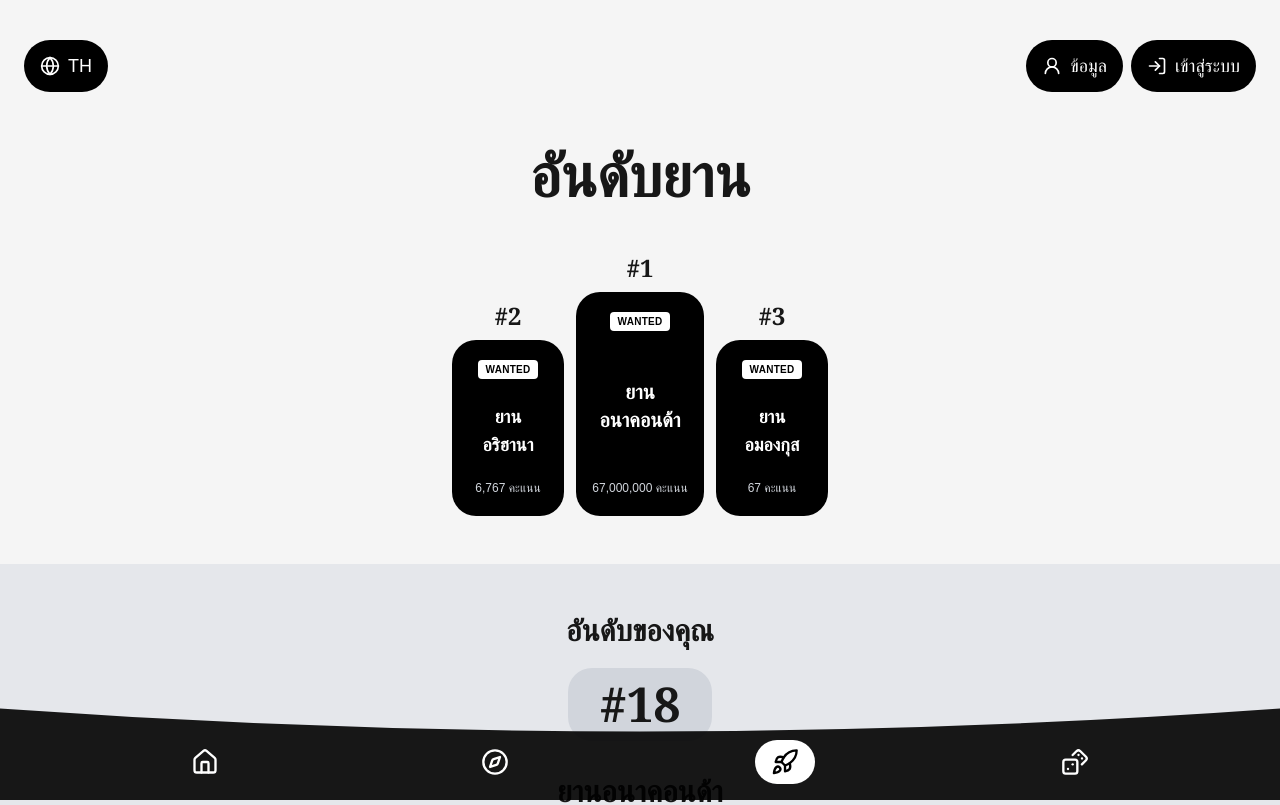
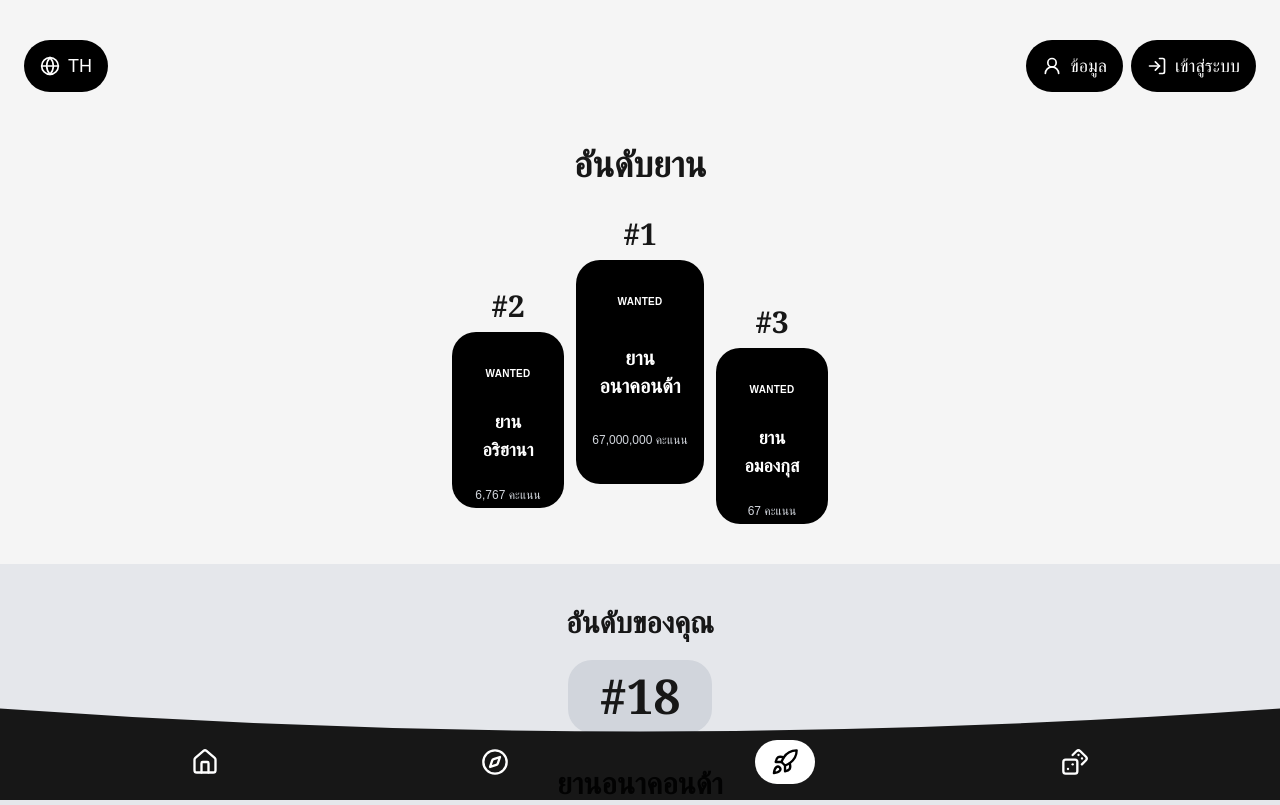
Before and after one commit to IT-Vishnu24th/vishnu24th-website, a Next.js app: page /ranking in a window 1280 px wide. Shown: the top 805 px of the page. Built offline with nearby package versions, Linux system fonts and the light colour scheme; no server answers.

Commit message:
style : match design styling

```diff
--- a/src/app/ranking/page.tsx
+++ b/src/app/ranking/page.tsx
@@ -1,12 +1,3 @@
-// export default function ranking() {
-//   return (
-//     <>
-//       <SponsorFooter />
-//       <NavigationFooter />
-//     </>
-//   )
-// }
-
 "use client"
 
 import { Header } from "@/components/Headers"
@@ -37,20 +28,23 @@ export default function Page() {
         <h1
           className="
             pt-3
+            mb-3
             text-center
             font-serif
-            text-6xl
+            text-4xl
             font-bold
           "
         >
           อันดับยาน
         </h1>
 
-        <div className="mt-12">
+        <div className="mt-8">
           <Podium top3={data.top3} />
         </div>
 
-        <MyRank rank={data.rank} vesselName={vesseldata.vesselName} score={vesseldata.score} />
+        <div className="mt-8">
+          <MyRank rank={data.rank} vesselName={vesseldata.vesselName} score={vesseldata.score} />
+        </div>
       </div>
       <SponsorFooter />
       <NavigationFooter />
--- a/src/features/leaderboard/components/myrank.tsx
+++ b/src/features/leaderboard/components/myrank.tsx
@@ -6,7 +6,7 @@ type Props = {
 
 export default function MyRank({ rank, vesselName, score }: Props) {
   return (
-    <div className="mt-12 bg-gray-200 py-12">
+    <div className="mt-10 bg-gray-200 py-10">
       <h2 className="text-center text-3xl font-bold font-serif">อันดับของคุณ</h2>
 
       <div className="mx-auto mt-5 w-fit rounded-[24px] bg-gray-300 px-8 py-3">
--- a/src/features/leaderboard/components/podium.tsx
+++ b/src/features/leaderboard/components/podium.tsx
@@ -13,32 +13,45 @@ export default function Podium({ top3 }: Props) {
         if (!item) return null
 
         const isFirst = item.rank === 1
+        const isSecond = item.rank === 2
+
+        // ยกฐานของแต่ละการ์ดให้สูงต่ำต่างกัน (podium effect)
+        const liftClass = isFirst ? "mb-10" : isSecond ? "mb-4" : "mb-0"
 
         return (
-          <div key={item.rank} className="flex flex-col items-center">
+          <div key={item.rank} className={`flex flex-col items-center ${liftClass}`}>
             {/* Rank number - floats above the card */}
-            <p className="mb-2 font-serif text-2xl font-bold">#{item.rank}</p>
+            <p className="mb-2 font-serif text-3xl font-bold">#{item.rank}</p>
 
             <div
-              className={`
-                flex flex-col items-center justify-between rounded-3xl bg-black px-4 py-5 text-center text-white
-                ${isFirst ? "h-56 w-32" : "h-44 w-28"}
-              `}
+              className={
+                isFirst
+                  ? "flex h-56 w-32 flex-col rounded-2xl items-center justify-between gap-6 rounded-3xl bg-black px-4 py-5 text-center text-white"
+                  : "flex h-44 w-28 flex-col rounded-2xl items-center justify-between gap-6 rounded-3xl bg-black px-4 py-5 text-center text-white"
+              }
             >
               {/* WANTED badge */}
-              <span className="rounded bg-white px-2 py-0.5 text-[10px] font-bold tracking-wide text-black">
+              <span className="mt-3 px-2 py-0.5 text-[10px] font-bold tracking-wide text-white">
                 WANTED
               </span>
 
               {/* Vessel name */}
-              <p className={`break-words font-serif font-bold ${isFirst ? "text-xl" : "text-lg"}`}>
+              <p
+                className={
+                  isFirst
+                    ? "break-words font-serif text-xl font-bold"
+                    : "break-words font-serif text-lg font-bold"
+                }
+              >
                 ยาน
                 <br />
                 {item.vesselName.th}
               </p>
 
               {/* Score */}
-              <span className="text-xs text-gray-300">{item.score.toLocaleString()} คะแนน</span>
+              <span className="mb-4 text-xs text-gray-300">
+                {item.score.toLocaleString()} คะแนน
+              </span>
             </div>
           </div>
         )
```
